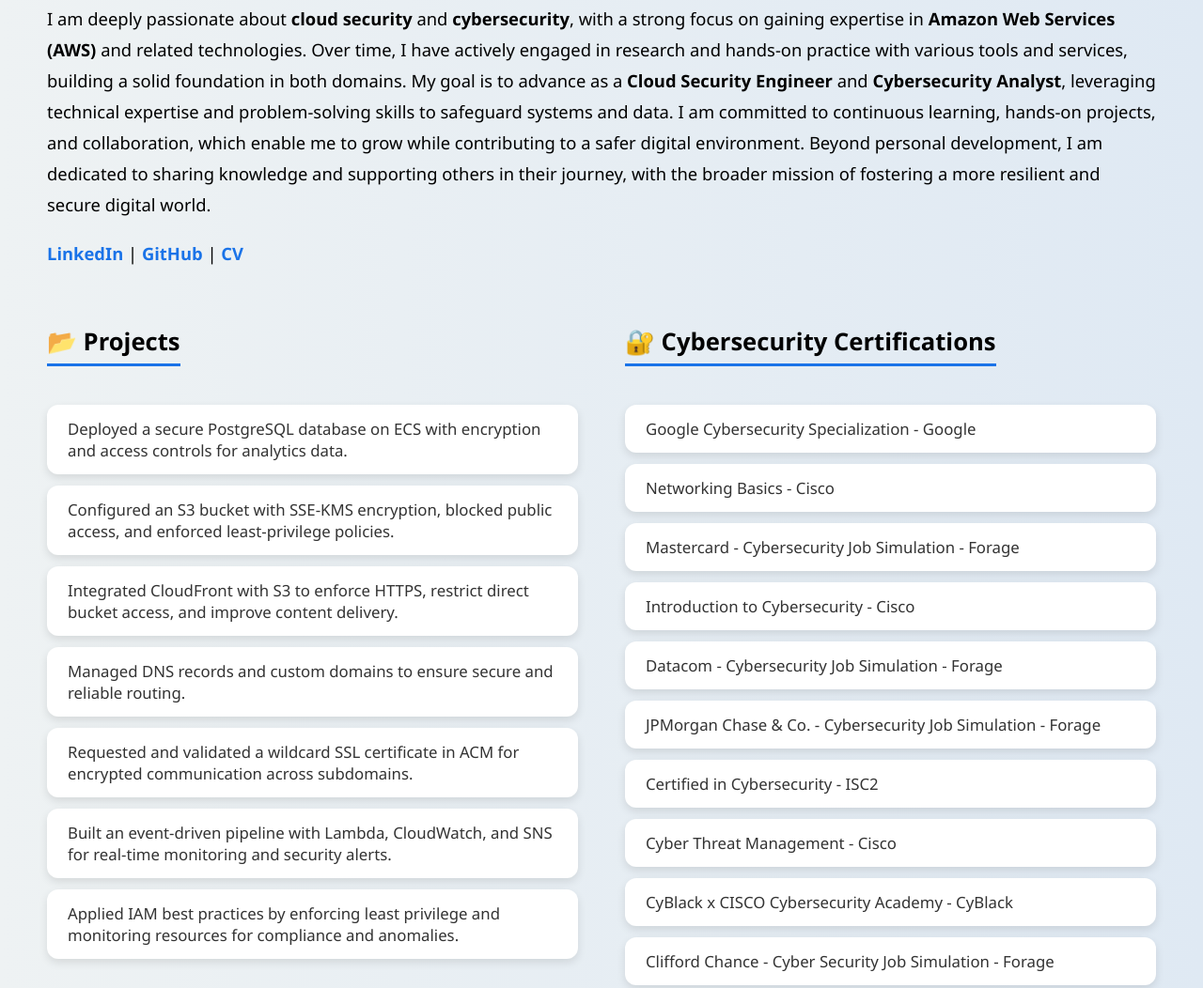
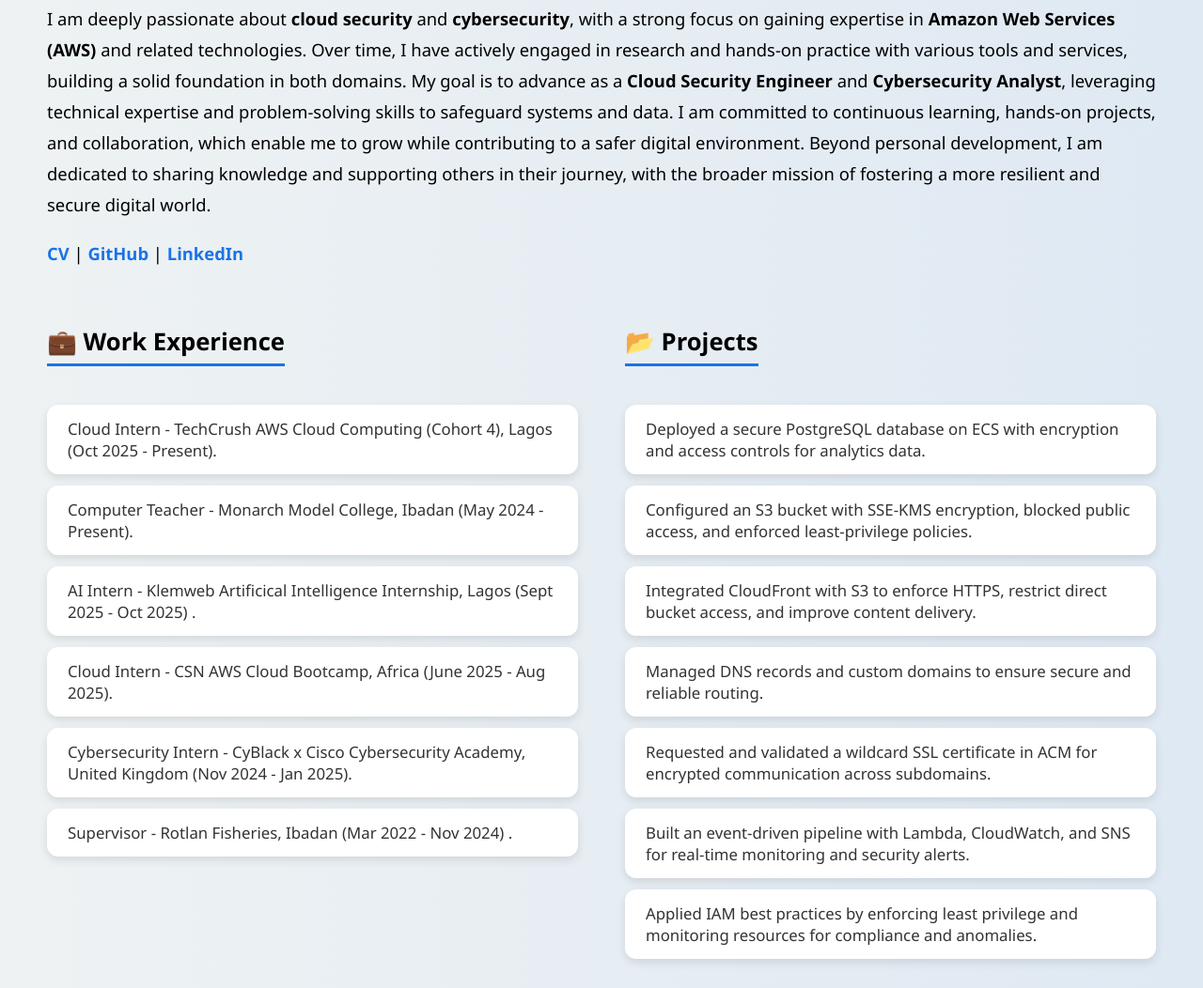
Before and after one commit to AyomitopeOlufemi/About-Me, a plain HTML site: page index.html in a window 1280 px wide. Shown: the part 504-1556 px from the top of the page at 94% size. Drawn offline with Linux system fonts and the light colour scheme.

Commit message:
Revise index.html with new content and layout
Updated the HTML structure and content of the index.html file, adding work experience and certifications sections.

```diff
--- a/index.html
+++ b/index.html
@@ -78,7 +78,7 @@
     a:hover {
       border-color: #1a73e8;
     }
-    .certifications {
+    .two-column-section {
       display: flex;
       justify-content: space-between;
       gap: 50px;
@@ -86,7 +86,7 @@
       flex-wrap: wrap;
       text-align: left;
     }
-    .certifications > div {
+    .two-column-section > div {
       flex: 1;
       min-width: 300px;
     }
@@ -121,7 +121,7 @@
       margin-top: 60px;
       font-size: 0.9rem;
       color: #666;
-      text-align: center; /* ensures center alignment */
+      text-align: center;
     }
   </style>
 </head>
@@ -139,13 +139,23 @@
     <p>I am deeply passionate about <strong>cloud security</strong> and <strong>cybersecurity</strong>, with a strong focus on gaining expertise in <strong>Amazon Web Services (AWS)</strong> and related technologies. Over time, I have actively engaged in research and hands-on practice with various tools and services, building a solid foundation in both domains. My goal is to advance as a <strong>Cloud Security Engineer</strong> and <strong>Cybersecurity Analyst</strong>, leveraging technical expertise and problem-solving skills to safeguard systems and data. I am committed to continuous learning, hands-on projects, and collaboration, which enable me to grow while contributing to a safer digital environment. Beyond personal development, I am dedicated to sharing knowledge and supporting others in their journey, with the broader mission of fostering a more resilient and secure digital world.</p>
 
     <p>
-      <a href="https://www.linkedin.com/in/ayomitope-olufemi/" target="_blank">LinkedIn</a> |
+      <a href="https://drive.google.com/file/d/1he-5HbUFFkqI8CYhLfdazxlp-Fk72T54/view?usp=drive_link">CV</a> |
       <a href="https://github.com/AyomitopeOlufemi" target="_blank">GitHub</a> |
-      <a href="https://drive.google.com/file/d/1s9kSe4Z_ItqT9jFYENCpjx22krnL_Tzm/view?usp=drive_link" target="_blank">CV</a>
+      <a href="https://www.linkedin.com/in/ayomitope-olufemi/" target="_blank">LinkedIn</a>
     </p>
 
-    <div class="certifications">
-      <!-- Left Column -->
+    <div class="two-column-section">
+      <div>
+        <h2>💼 Work Experience</h2>
+        <ul>
+            <li>Cloud Intern - TechCrush AWS Cloud Computing (Cohort 4), Lagos (Oct 2025 - Present).</li>
+          <li>Computer Teacher - Monarch Model College, Ibadan (May 2024 - Present).</li>
+          <li>AI Intern - Klemweb Artificical Intelligence Internship, Lagos (Sept 2025 - Oct 2025) .</li>
+          <li>Cloud Intern - CSN AWS Cloud Bootcamp, Africa (June 2025 - Aug 2025).</li>
+          <li>Cybersecurity Intern - CyBlack x Cisco Cybersecurity Academy, United Kingdom  (Nov 2024 - Jan 2025).</li>
+          <li>Supervisor - Rotlan Fisheries, Ibadan (Mar 2022 - Nov 2024) .</li>
+        </ul>
+      </div>
       <div>
         <h2>📂 Projects</h2>
         <ul>
@@ -157,16 +167,10 @@
           <li>Built an event-driven pipeline with Lambda, CloudWatch, and SNS for real-time monitoring and security alerts.</li>
           <li>Applied IAM best practices by enforcing least privilege and monitoring resources for compliance and anomalies.</li>
         </ul>
+      </div>
+    </div>
 
-        <h2>☁️ Cloud Security Certifications</h2>
-        <ul>
-          <li>Introduction to Cloud Computing - IBM</li>
-          <li>AWS Cloud Practitioner Essentials (Certification of Completion)</li>
-          <li>AWS Cloud Bootcamp - CSN</li>
-        </ul>
-      </div>
-
-      <!-- Right Column -->
+    <div class="two-column-section">
       <div>
         <h2>🔐 Cybersecurity Certifications</h2>
         <ul>
@@ -182,6 +186,14 @@
           <li>Clifford Chance - Cyber Security Job Simulation - Forage</li>
         </ul>
       </div>
+      <div>
+        <h2>☁️ Cloud Security Certifications</h2>
+        <ul>
+          <li>Introduction to Cloud Computing - IBM</li>
+          <li>AWS Cloud Practitioner Essentials (Certification of Completion)</li>
+          <li>AWS Cloud Bootcamp - CSN</li>
+        </ul>
+      </div>
     </div>
 
     <footer>
```
